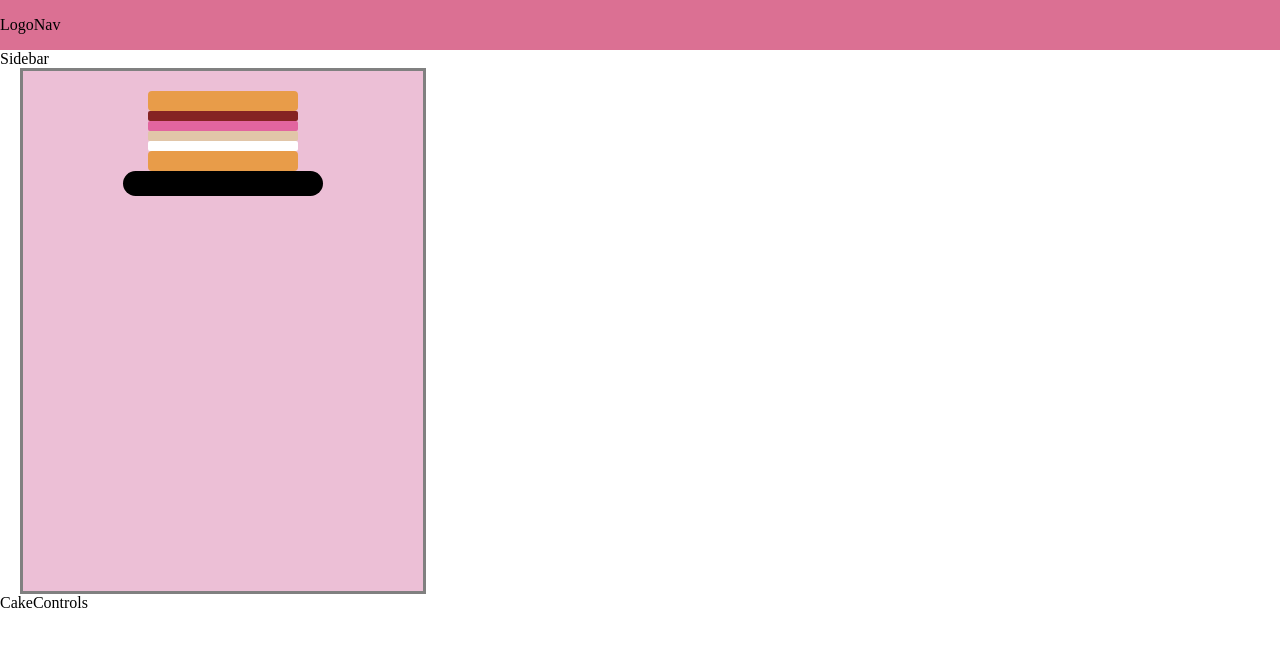
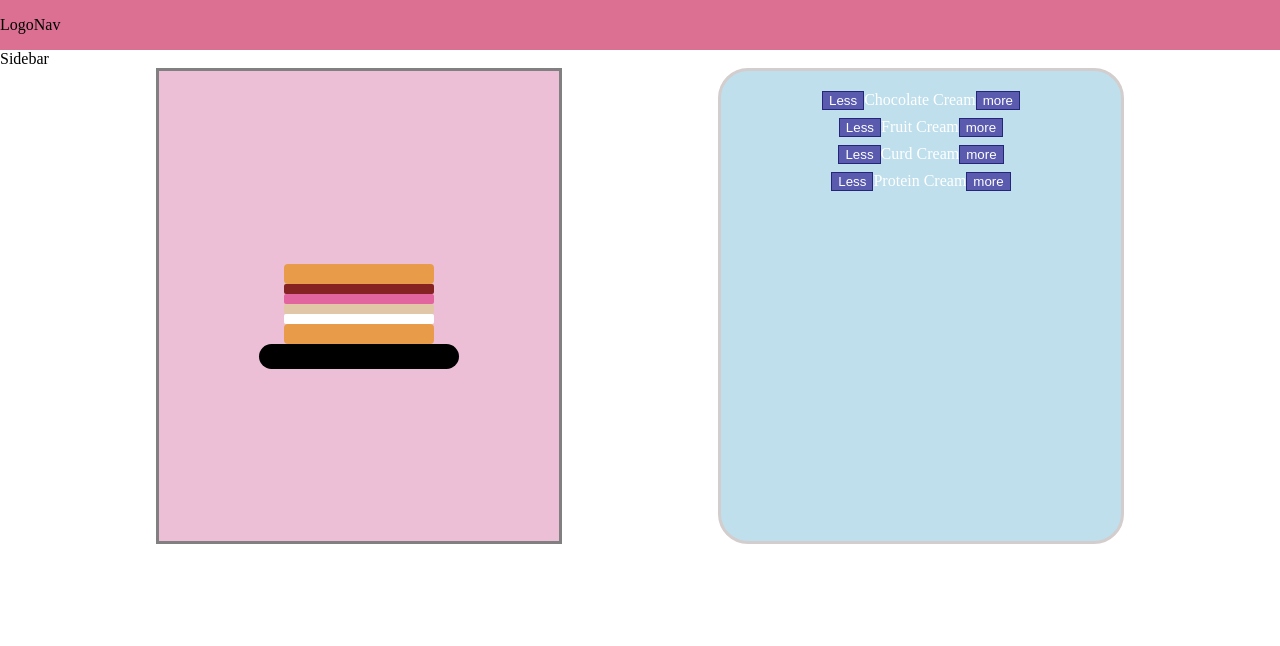
Before and after one commit to Aiperi-Amankulova/cake-builder, a React (Create React App) app: page / in a window 1280 px wide. Shown: the top 646 px of the page. Built offline with nearby package versions, Linux system fonts and the light colour scheme.

Commit message:
Adding new components CakeControls, CakeControl

```diff
--- /dev/null
+++ b/src/components/CakeBuilder/CakeControls/CakeControl/CakeControl.js
@@ -0,0 +1,13 @@
+import React  from 'react';
+import classes from './CakeControl.module.css';
+
+export default ({label}) => {
+
+    return (
+      <div className= { classes.CakeControl }>
+       <button className={classes.less}>Less</button>
+       <span className={classes.label}>{label}</span>
+       <button className={classes.more}>more</button>
+      </div>
+    );
+  }
--- /dev/null
+++ b/src/components/CakeBuilder/CakeControls/CakeControl/CakeControl.module.css
@@ -0,0 +1,11 @@
+.CakeControl{
+    margin-bottom: 0.5rem;
+}
+.CakeControl .label{
+     color: white;
+}
+.CakeControl button{
+    border: 1px solid rgb(37, 37, 122);
+    background-color: rgb(90, 90, 175);
+    color: white;
+}
--- /dev/null
+++ b/src/components/CakeBuilder/CakeControls/CakeControls.js
@@ -0,0 +1,21 @@
+import React  from 'react';
+import classes from './CakeControls.module.css';
+import CakeControl from './CakeControl/CakeControl';
+
+export default () => {
+    const controls = [
+        {label: "Chocolate Cream", type: "chocolateCream"},
+        {label: "Fruit Cream", type: "fruitCream"},
+        {label: "Curd Cream", type: "curdCream"},
+        {label: "Protein Cream", type: "proteinCream"}
+    ]
+
+    const controlsOutput = controls.map(control =>
+        <CakeControl label={control.label}/>)
+
+    return (
+      <div className= { classes.CakeControls }>
+        {controlsOutput}
+      </div>
+    );
+  }
--- /dev/null
+++ b/src/components/CakeBuilder/CakeControls/CakeControls.module.css
@@ -0,0 +1,12 @@
+.CakeControls{
+    border: 3px solid rgb(211, 205, 205);
+    background-color: rgb(191, 223, 236);
+    width: 400px;
+    height: 450px;
+    border-radius: 30px;
+    padding-top: 20px;
+
+    display: flex;
+    flex-flow: column nowrap;
+    align-items: center;
+}
--- a/src/components/CakeBuilder/Сhocolate/Chocolate.module.css
+++ b/src/components/CakeBuilder/Сhocolate/Chocolate.module.css
@@ -2,13 +2,13 @@
     border: 3px solid gray;
     background-color: rgb(236, 191, 214);
     width: 400px;
-    height: 500px;
-    margin-left: 20px;
+    height: 450px;
     padding-top: 20px;
 
     display: flex;
     flex-flow: column wrap;
     align-items: center;
+    justify-content: center;
 
     overflow: hidden;
 }
--- a/src/containers/CakeBuilder/CakeBuilder.js
+++ b/src/containers/CakeBuilder/CakeBuilder.js
@@ -1,6 +1,7 @@
 import React, { useState } from 'react';
 import Chocolate from  '../../components/CakeBuilder/Сhocolate/Сhocolate';
 import classes from './CakeBuilder.module.css';
+import CakeControls from '../../components/CakeBuilder/CakeControls/CakeControls';
 
 export default () => {
 const [ingredients, setIngredients] = useState({
@@ -13,7 +14,7 @@ const [ingredients, setIngredients] = useState({
     return (
       <div className= { classes.CakeBuilder }>
       <Chocolate ingredients={ingredients}/>
-      CakeControls
+       <CakeControls/>
       </div>
     );
   }
--- a/src/containers/CakeBuilder/CakeBuilder.module.css
+++ b/src/containers/CakeBuilder/CakeBuilder.module.css
@@ -0,0 +1,5 @@
+.CakeBuilder{
+    display: flex;
+    flex-wrap: wrap;
+    justify-content: space-evenly;
+}
```
